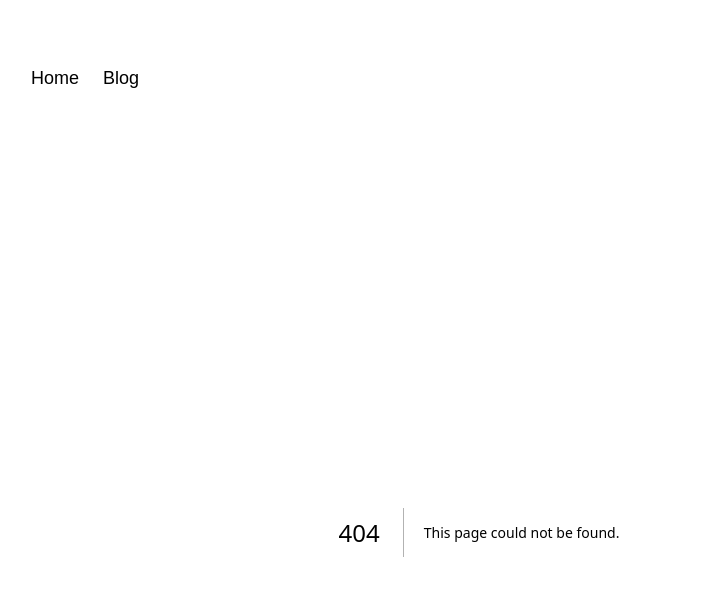
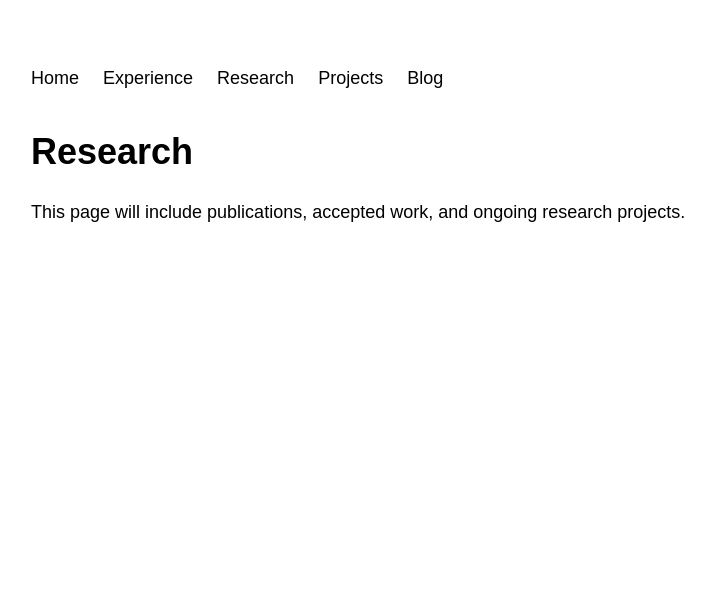
Before and after one commit to rishilkadakia/rishilkadakia.github.io, a Next.js app: page /projects in a window 1280 px wide. Before the commit this address had no page. Shown: the top 596 px of the page, without its empty margins (161-876 px from the left). Built offline with nearby package versions, Linux system fonts and the light colour scheme.

Commit message:
Added experience, projects, research pages

```diff
--- /dev/null
+++ b/app/experience/page.tsx
@@ -0,0 +1,11 @@
+export default function ExperiencePage() {
+  return (
+    <>
+      <h1 className="text-4xl font-bold mb-6">Experience</h1>
+      <p className="text-lg leading-8">
+        This page will include internships, research roles, and other
+        professional experiences.
+      </p>
+    </>
+  );
+}
--- a/app/layout.tsx
+++ b/app/layout.tsx
@@ -22,6 +22,15 @@ export default function RootLayout({
               <Link href="/" className="hover:underline">
                 Home
               </Link>
+              <Link href="/experience" className="hover:underline">
+                Experience
+              </Link>
+              <Link href="/research" className="hover:underline">
+                Research
+              </Link>
+              <Link href="/projects" className="hover:underline">
+                Projects
+              </Link>
               <Link href="/blog" className="hover:underline">
                 Blog
               </Link>
--- /dev/null
+++ b/app/projects/page.tsx
@@ -0,0 +1,11 @@
+export default function ResearchPage() {
+  return (
+    <>
+      <h1 className="text-4xl font-bold mb-6">Research</h1>
+      <p className="text-lg leading-8">
+        This page will include publications, accepted work, and ongoing
+        research projects.
+      </p>
+    </>
+  );
+}
--- /dev/null
+++ b/app/research/page.tsx
@@ -0,0 +1,11 @@
+export default function ResearchPage() {
+  return (
+    <>
+      <h1 className="text-4xl font-bold mb-6">Research</h1>
+      <p className="text-lg leading-8">
+        This page will include publications, accepted work, and ongoing
+        research projects.
+      </p>
+    </>
+  );
+}
```
